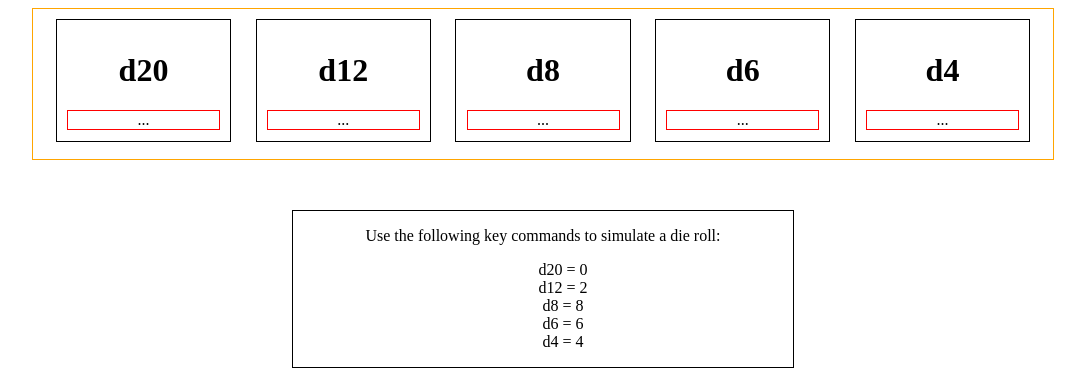
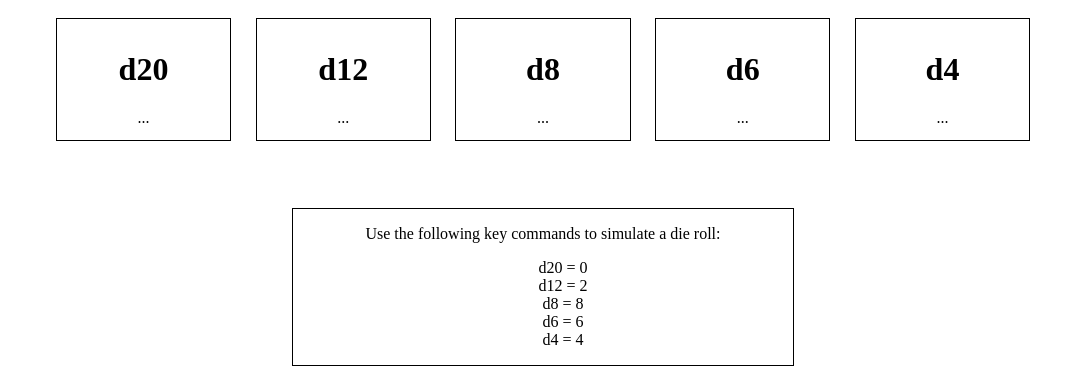
Before and after one commit to palumbo/100-sites, a plain HTML site: page dice/dice.html in a window 1280 px wide. Shown: the whole page, without its empty margins (97-1182 px from the left). Drawn offline with nearby package versions, Linux system fonts and the light colour scheme.

Commit message:
removes test css from dice.css

```diff
--- a/dice/dice.css
+++ b/dice/dice.css
@@ -6,7 +6,7 @@ body {
     max-width: 1020px;
     height: 150px;
     margin: 0 auto;
-    border: 1px solid orange;
+    /* border: 1px solid orange;  */
     text-align: center;
 }
 
@@ -26,7 +26,7 @@ body {
 }
 
 .dice-box p {
-    border: 1px solid red;
+    /* border: 1px solid red;  */
     /* height: 20px; */
 }
 
```
